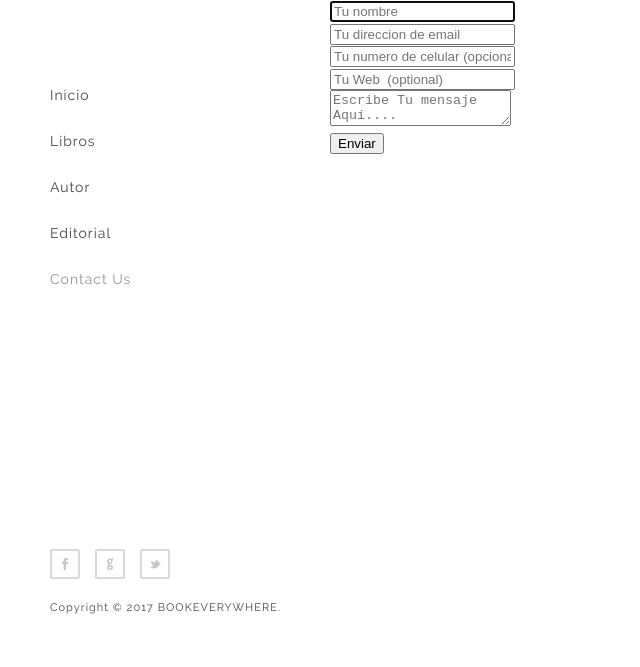
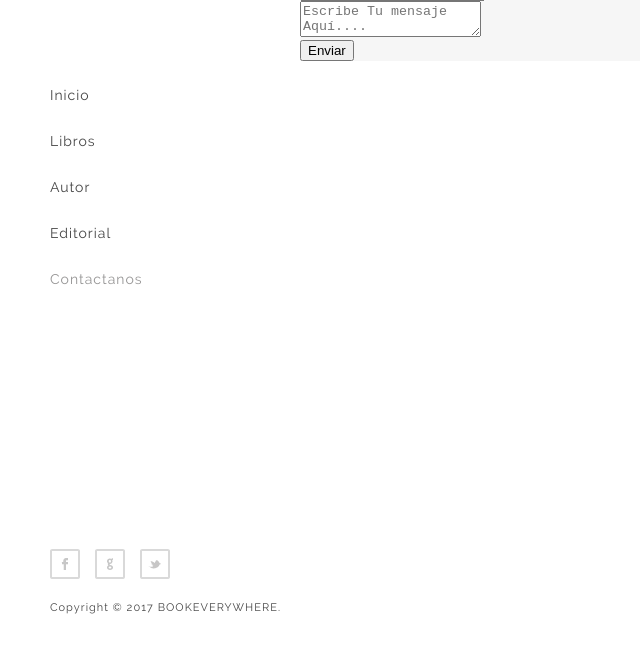
Before and after one commit to bookeverywhere/bookeverywhere.github.io, a plain HTML site: page contact.html in a window 1280 px wide. Shown: the part 133-800 px from the top of the page, without its empty margins (0-640 px from the left). Drawn offline with Linux system fonts and the light colour scheme.

Commit message:
Update contact.html

```diff
--- a/contact.html
+++ b/contact.html
@@ -27,7 +27,7 @@
 				<li><a href="#">Libros</a></li>
 				<li><a href="#">Autor</a></li>
 				<li><a href="#">Editorial</a></li>
-				<li><a href="contact.html" class="selected">Contact Us</a></li>
+				<li><a href="contact.html" class="selected">Contactanos</a></li>
 			</ul>
 		</nav><!-- end navigation menu -->
 
@@ -51,7 +51,6 @@
 <section class="main clearfix">
 
 
-			<div class="content">
 
 
   <form id="contact" action="" method="post">
@@ -79,7 +78,6 @@
 
 
 
-		</div>
 
 		</section>
 
```
